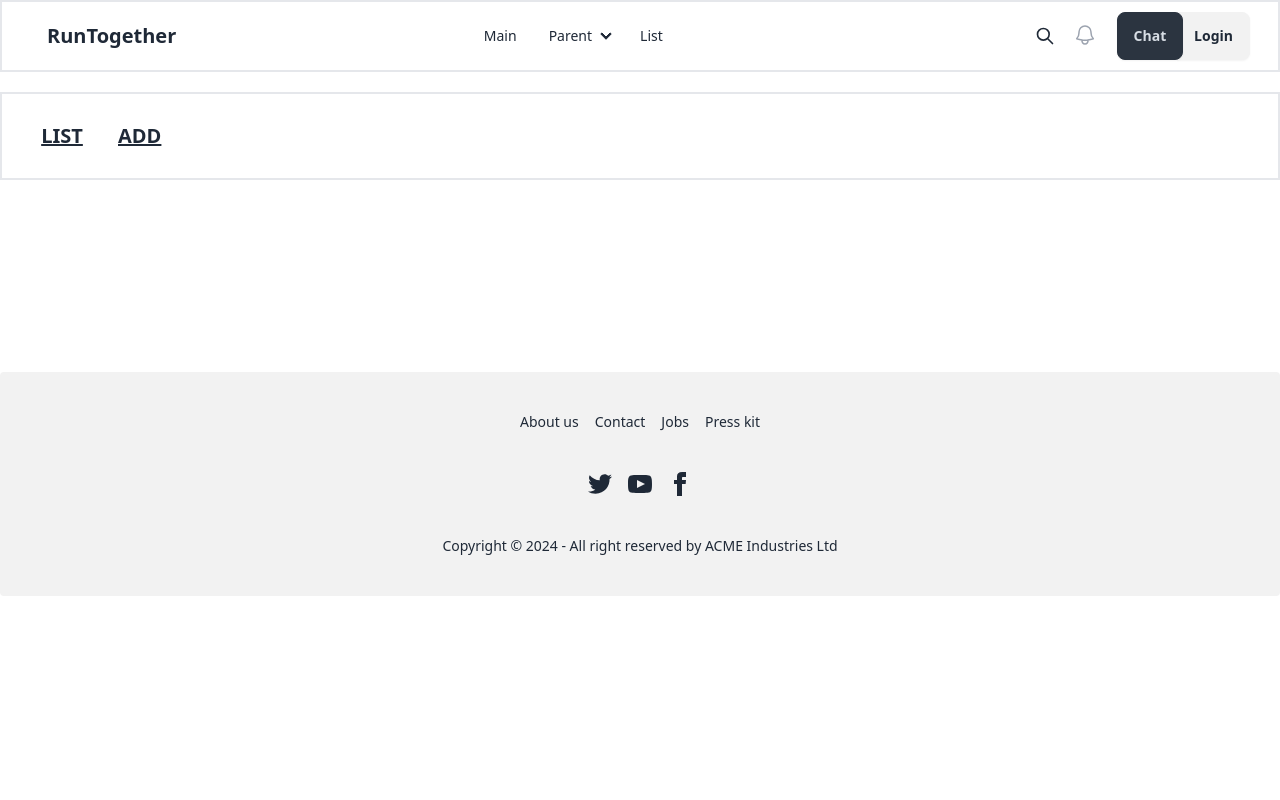
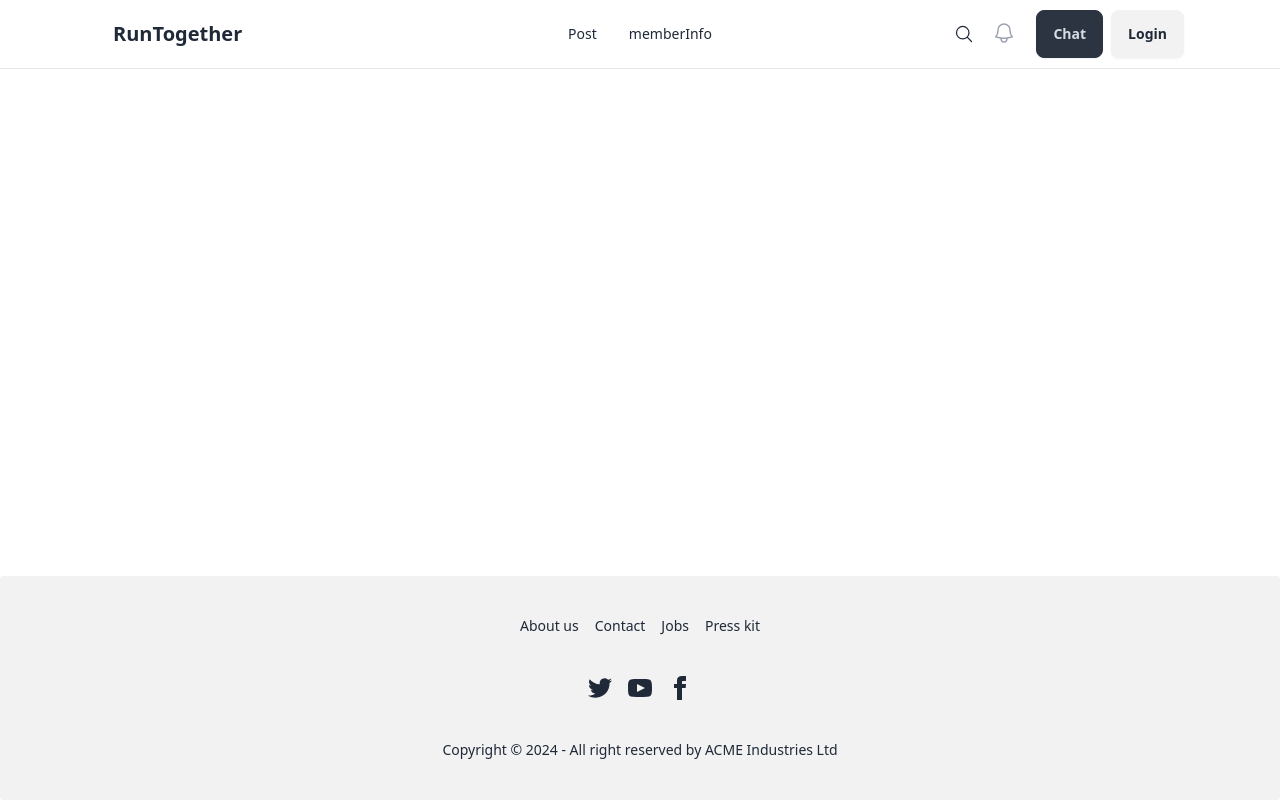
Before and after one commit to CHOHUNE/TOGERUN_FRONT, a React (Create React App) app: page /post in a window 1280 px wide. Built offline with nearby package versions, Linux system fonts and the light colour scheme.

Commit message:
refactor : 기타 UI 개선

```diff
--- a/src/component/common/Footer.js
+++ b/src/component/common/Footer.js
@@ -2,7 +2,7 @@ import React from 'react';
 
 function Footer(props) {
     return (
-        <footer className="footer footer-center p-10 bg-base-200 text-base-content rounded mt-48">
+        <footer className="footer footer-center p-10 bg-base-200 text-base-content rounded ">
             <nav className="grid grid-flow-col gap-4">
                 {/* eslint-disable-next-line jsx-a11y/anchor-is-valid */}
                 <a className="link link-hover">About us</a>
--- a/src/component/common/sideOpenDrawer.js
+++ b/src/component/common/sideOpenDrawer.js
@@ -2,22 +2,16 @@ import React from 'react';
 
 function SideOpenDrawer(props) {
     return (
-        <div className="drawer drawer-end join-item">
+        <div className="drawer drawer-end">
             <input id="my-drawer-4" type="checkbox" className="drawer-toggle"/>
             <div className="drawer-content">
-                {/* Page content here */}
                 <label htmlFor="my-drawer-4" className="drawer-button btn btn-neutral">Chat</label>
             </div>
             <div className="drawer-side">
                 <label htmlFor="my-drawer-4" aria-label="close sidebar" className="drawer-overlay"></label>
                 <ul className="menu p-4 w-80 min-h-full bg-base-200 text-base-content">
-                    {/* Sidebar content here */}
-                    <li>
-                        <a>Sidebar Item 1</a>
-                    </li>
-                    <li>
-                        <a>Sidebar Item 2</a>
-                    </li>
+                    <li><a>Sidebar Item 1</a></li>
+                    <li><a>Sidebar Item 2</a></li>
                 </ul>
             </div>
         </div>
--- a/src/layouts/BasicLayout.js
+++ b/src/layouts/BasicLayout.js
@@ -2,29 +2,22 @@ import React from "react";
 import BasicMenu from "../menus/BasicMenu";
 import Footer from "../component/common/Footer";
 
-
 const BasicLayout = ({children}) => {
     return (
-        <>
-
-            <header className={"border-2"}>
-                <BasicMenu/>
+        <div className="flex flex-col min-h-screen">
+            <header className="border-b">
+                <div className="container mx-auto px-4 sm:px-6 lg:px-8">
+                    <BasicMenu/>
+                </div>
             </header>
 
-            <div
-                className="border-b-neutral-600 my-5 w-full flex flex-col space-y-1 md:flex-row md:space-x-1 md:space-y-0">
+            <main className="flex-grow container mx-auto px-4 sm:px-6 lg:px-8 my-8">
+                {children}
+            </main>
 
-                <main
-                    className=" w-full border-2 ">
-                    {children}
-                    {/*이 부분에 props가 들어감 -> MainPage*/}
-                </main>
-            </div>
-            <Footer/>
-
-
-        </>
-
+            <Footer className="mt-auto" />
+        </div>
     )
 }
+
 export default BasicLayout;
--- a/src/menus/BasicMenu.js
+++ b/src/menus/BasicMenu.js
@@ -1,19 +1,19 @@
+import React, {useState} from 'react';
+import { useNavigate } from "react-router-dom";
+import useCustomLogin from "../hooks/useCustomLogin";
+import {useMutation, useQueryClient} from "@tanstack/react-query";
+import { useRecoilState } from "recoil";
+import { initState, signInState } from "../atoms/singinState";
+import NotificationIcon from "../component/notification/NotificationComponent";
+import { Bars3Icon, MagnifyingGlassIcon } from '@heroicons/react/24/outline';
 import SideOpenDrawer from "../component/common/sideOpenDrawer";
-import {useNavigate} from "react-router-dom";
-import useCustomLogin from "../hooks/useCustomLogin";
 import ResultModal from "../component/common/ResultModal";
-import React, {useCallback, useState} from "react";
-import {useMutation, useQueryClient} from "@tanstack/react-query";
-import {useRecoilState} from "recoil";
-import {initState, signInState} from "../atoms/singinState";
-import NotificationIcon from "../component/notification/NotificationComponent";
-
 
 const BasicMenu = () => {
     const queryClient = useQueryClient;
     const navigate = useNavigate();
-    const { loginState } = useCustomLogin();
-    const { doLogout, moveToPath } = useCustomLogin();
+
+    const { doLogout, moveToPath,loginState } = useCustomLogin();
     const [showLogoutModal, setShowLogoutModal] = useState(false);
     const [signIn, setSignIn] = useRecoilState(signInState);
 
@@ -41,82 +41,47 @@ const BasicMenu = () => {
 
 
     return (
-        <div className="navbar bg-base-100 px-7">
+        <div className="bg-base-100">
+            <div className="navbar container mx-auto px-8 sm:px-13 lg:px-16">
                 <div className="navbar-start">
                     <div className="dropdown">
-                    <div tabIndex={0} role="button" className="btn btn-ghost lg:hidden">
-                        <svg xmlns="http://www.w3.org/2000/svg" className="h-5 w-5" fill="none" viewBox="0 0 24 24"
-                             stroke="currentColor">
-                            <path strokeLinecap="round" strokeLinejoin="round" strokeWidth="2"
-                                  d="M4 6h16M4 12h8m-8 6h16"/>
-                        </svg>
-                    </div>
-                    <ul tabIndex={0}
-                        className="menu menu-sm dropdown-content mt-3 z-[1] p-2 shadow bg-base-100 rounded-box w-52">
-                        <li>
-                            <a href={"/"}>Main</a>
-                        </li>
-                        <li>
-                            <a>Parent</a>
-                            <ul className="p-2">
-                                <li>
-                                    <a href={"/post/"}>Post</a>
-                                </li>
-                                <li>
-                                    <a href={"/about"}>About</a>
-                                </li>
-                            </ul>
-                        </li>
-                        <li>
-                            <a>Item 3</a>
-                        </li>
+                        <label tabIndex={0} className="btn btn-ghost lg:hidden">
+                            <Bars3Icon className="h-5 w-5" />
+                        </label>
+                        <ul tabIndex={0} className="menu menu-sm dropdown-content mt-3 z-[1] p-2 shadow bg-base-100 rounded-box w-52">
+                            {/*<li><a href="/">Main</a></li>*/}
+                            <li><a href="/post/list">Post</a></li>
+                            <li><a href="/member/modify">memberInfo</a></li>
+                            {/*<li><a href="/list">List</a></li>*/}
                         </ul>
                     </div>
-                <a className="btn btn-ghost text-xl">RunTogether</a>
+                    <a className="btn btn-ghost normal-case text-xl">RunTogether</a>
                 </div>
                 <div className="navbar-center hidden lg:flex">
                     <ul className="menu menu-horizontal px-1">
-                    <li>
-                        <a href={"/"}>Main</a>
-                    </li>
-                    <li>
-                        <details>
-                            <summary>Parent</summary>
-                            <ul className="p-2">
-                                <li>
-                                    <a href={"/post/"}>Post</a>
-                                </li>
-                                <li>
-                                    <a href={"/about/"}>About</a>
-                                </li>
-                            </ul>
-                        </details>
-                    </li>
-                    <li>
-                        <a href={"/list"}>List</a>
-                    </li>
+                        {/*<li>    <a href="/">Main</a></li>*/}
+                        <li><a href="/post/list">Post</a></li>
+                        <li><a href="/member/modify">memberInfo</a></li>
+                        {/*<li><a href="/list">List</a></li>*/}
                     </ul>
                 </div>
-
                 <div className="navbar-end">
                     <button className="btn btn-ghost btn-circle">
-                    <svg xmlns="http://www.w3.org/2000/svg" className="h-5 w-5" fill="none" viewBox="0 0 24 24"
-                         stroke="currentColor">
-                        <path strokeLinecap="round" strokeLinejoin="round" strokeWidth="2"
-                              d="M21 21l-6-6m2-5a7 7 0 11-14 0 7 7 0 0114 0z"/>
-                    </svg>
+                        <MagnifyingGlassIcon className="h-5 w-5"/>
                     </button>
                     <NotificationIcon/>
+                    <div className="mr-2">
+                        <SideOpenDrawer/>
+                    </div>
+                    {!loginState.email ?
+                        <button className="btn" onClick={() => navigate("/member/login")}>Login</button>
+                        :
+                        <button className="btn" onClick={toggleLogoutModal}>Logout</button>
+                    }
                 </div>
 
-            <div className={"join space-x-12"}>
-                <SideOpenDrawer/>
-                {!loginState.email ?
-                    <button className={"btn join-item"} onClick={() => navigate("/member/login")}>Login</button>
-                    :
-                    <button className={"btn join-item"} onClick={toggleLogoutModal}>Logout</button>
-                }
         </div>
+
     {showLogoutModal && (
                 <div className="modal modal-open">
                     <div className="modal-box">
@@ -134,9 +99,7 @@ const BasicMenu = () => {
                              callbackFn={closeModal}/> : <></>}
 
         </div>
-
-
-    )
-}
+    );
+};
 
 export default BasicMenu;
--- a/src/pages/Post/IndexPage.js
+++ b/src/pages/Post/IndexPage.js
@@ -4,25 +4,25 @@ import BasicLayout from "../../layouts/BasicLayout";
 
 const IndexPage = () => {
 
-    const navigate = useNavigate();
-    const handleClickList = useCallback(() => {
-        navigate({pathname: 'list'}, [])
-    })
-
-    const handleClickAdd = useCallback(() => {  // useCallback : 함수를 캐싱해서 재사용할 수 있게 해준다.
-        navigate({pathname: 'write'}, [])
-    })
+    // const navigate = useNavigate();
+    // const handleClickList = useCallback(() => {
+    //     navigate({pathname: 'list'}, [])
+    // })
+    //
+    // const handleClickAdd = useCallback(() => {  // useCallback : 함수를 캐싱해서 재사용할 수 있게 해준다.
+    //     navigate({pathname: 'write'}, [])
+    // })
 
     return (
         <BasicLayout>
-            <div className={"w-full flex m-2 p-2"}>
-                <div className={"text-xl m-1 p-2 w-20 font-extrabold text-center underline"} onClick={handleClickList}>
-                    LIST
-                </div>
-                <div className={"text-xl m-1 p-2 w20 font-extrabold text-center underline"}
-                     onClick={handleClickAdd}>ADD
-                </div>
-            </div>
+            {/*<div className={"w-full flex m-2 p-2"}>*/}
+            {/*    <div className={"text-xl m-1 p-2 w-20 font-extrabold text-center underline"} onClick={handleClickList}>*/}
+            {/*        LIST*/}
+            {/*    </div>*/}
+            {/*    <div className={"text-xl m-1 p-2 w20 font-extrabold text-center underline"}*/}
+            {/*         onClick={handleClickAdd}>ADD*/}
+            {/*    </div>*/}
+            {/*</div>*/}
             <div className={"flex flex-wrap w-full"}>
                 <Outlet/>
                 {/*    라우터의 중첩을 정의 할때 OUTLET 사용 - 매치된 자식을 OutLet 에 렌더링 시킬 수 있다. */}
--- a/src/pages/member/LoginPage.js
+++ b/src/pages/member/LoginPage.js
@@ -1,19 +1,18 @@
 import React from 'react';
 import BasicMenu from "../../menus/BasicMenu";
 import LoginComponent from "../../component/member/LoginComponent";
+import BasicLayout from "../../layouts/BasicLayout";
 
 const LoginPage = () => {
     return (
-        <div className="fixed top-0 left-0 z-[1055] flex flex-col h-full w-full">
-            <BasicMenu/>
+        <BasicLayout>
 
             <div className="flex flex-wrap w-full h-full justify-center items-center border-2">
                 <div className="text-2xl w-full max-w-lg">
                     <LoginComponent/>
                 </div>
             </div>
-
-        </div>
+        </BasicLayout>
     );
 };
 
```
Lines whose indentation alone changed are shown as unchanged.
